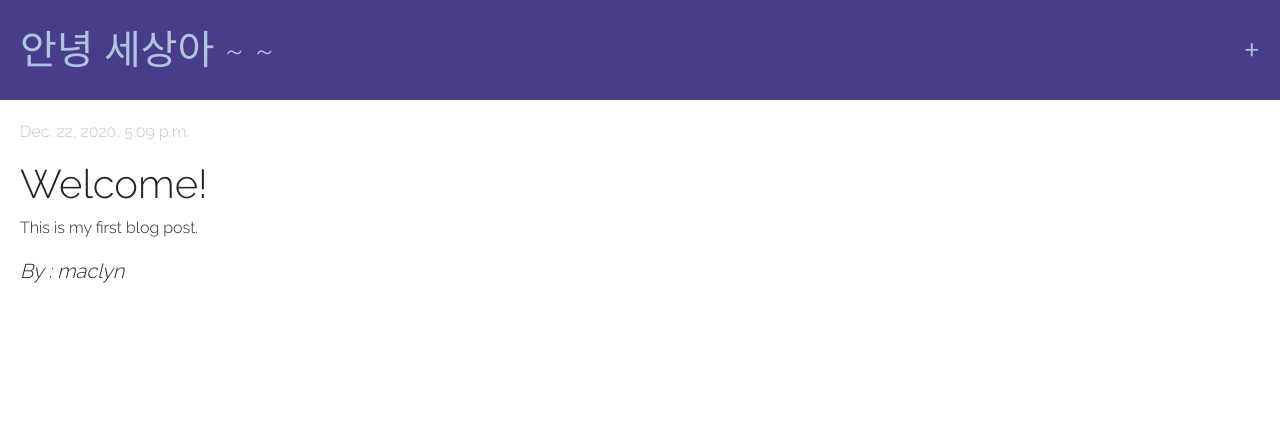
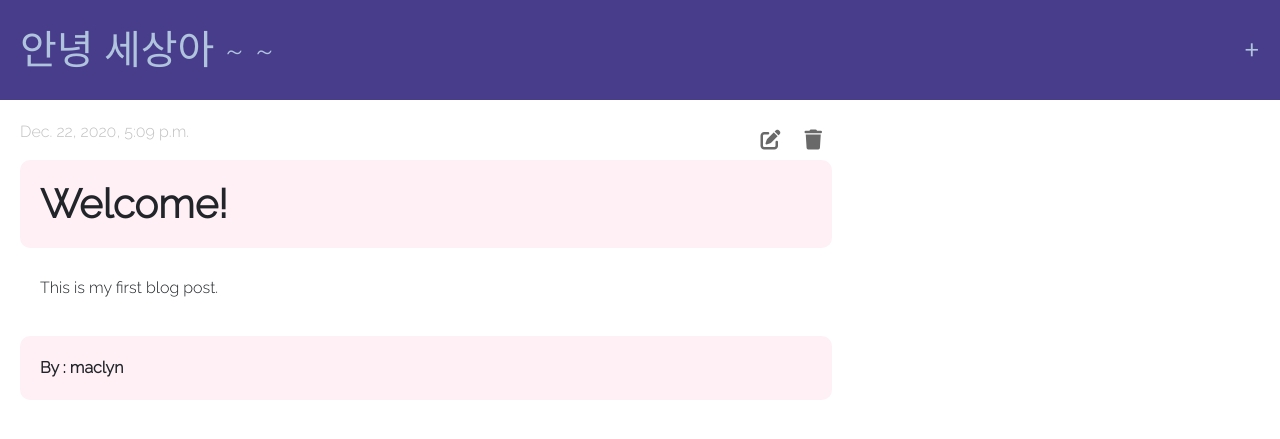
Before and after one commit to maclyn02/DjangoBloggingApp, a Django app: page /post/1/ in a window 1280 px wide. Shown: the top 439 px of the page. Run offline with Django 3.2, Linux system fonts and the light colour scheme; data comes from the database, SQL or seed files in the repository; some libraries are stand-ins or nearby versions.

Commit message:
added edit and delete icons for details page

```diff
--- a/blog/static/css/style.css
+++ b/blog/static/css/style.css
@@ -54,3 +54,27 @@ body a{
 .create-form textarea{
     width: 100%;
 }
+
+.details-title, .details-author{
+    background-color: lavenderblush;
+    border-radius: 10px;
+    font-weight: bold;
+}
+
+.details-title, .details-text, .details-author{
+    padding: 20px;
+}
+
+.details-header-row{
+    display: flex;
+    justify-content: space-between;
+}
+
+.fas {
+    padding: 10px;
+    color: dimgray;
+    font-size: 20px;
+}
+.fas:hover{
+    color: darkslategray;
+}
--- a/blog/templates/blog/base_page.html
+++ b/blog/templates/blog/base_page.html
@@ -4,6 +4,7 @@
     <meta charset="UTF-8">
     <link href="https://cdn.jsdelivr.net/npm/bootstrap@5.0.0-beta1/dist/css/bootstrap.min.css" rel="stylesheet" integrity="sha384-giJF6kkoqNQ00vy+HMDP7azOuL0xtbfIcaT9wjKHr8RbDVddVHyTfAAsrekwKmP1" crossorigin="anonymous">
     <script src="https://cdn.jsdelivr.net/npm/bootstrap@5.0.0-beta1/dist/js/bootstrap.bundle.min.js" integrity="sha384-ygbV9kiqUc6oa4msXn9868pTtWMgiQaeYH7/t7LECLbyPA2x65Kgf80OJFdroafW" crossorigin="anonymous"></script>
+    <script src="https://kit.fontawesome.com/3f587df534.js" crossorigin="anonymous"></script>
 
     {% load static %}
     <link href="{% static 'css/style.css' %}" rel="stylesheet">
--- a/blog/templates/blog/post_details.html
+++ b/blog/templates/blog/post_details.html
@@ -3,10 +3,16 @@
 {% block content %}
     {% if post_details.published_date %}
     <div class="">
-        <p class="date">{{ post_details.published_date }}</p>
-        <h1>{{ post_details.title }}</h1>
-        <p>{{ post_details.text | linebreaksbr }}</p>
-        <p class="author">By : {{ post_details.author }}</p>
+        <div class="details-header-row">
+            <p class="date">{{ post_details.published_date }}</p>
+            <div>
+                <i class="fas fa-edit"></i>
+                <i class="fas fa-trash"></i>
+            </div>
+        </div>
+        <h1 class="details-title">{{ post_details.title }}</h1>
+        <p class="details-text">{{ post_details.text | linebreaksbr }}</p>
+        <p class="details-author">By : {{ post_details.author }}</p>
     </div>
     {% endif %}
 {% endblock %}
```
